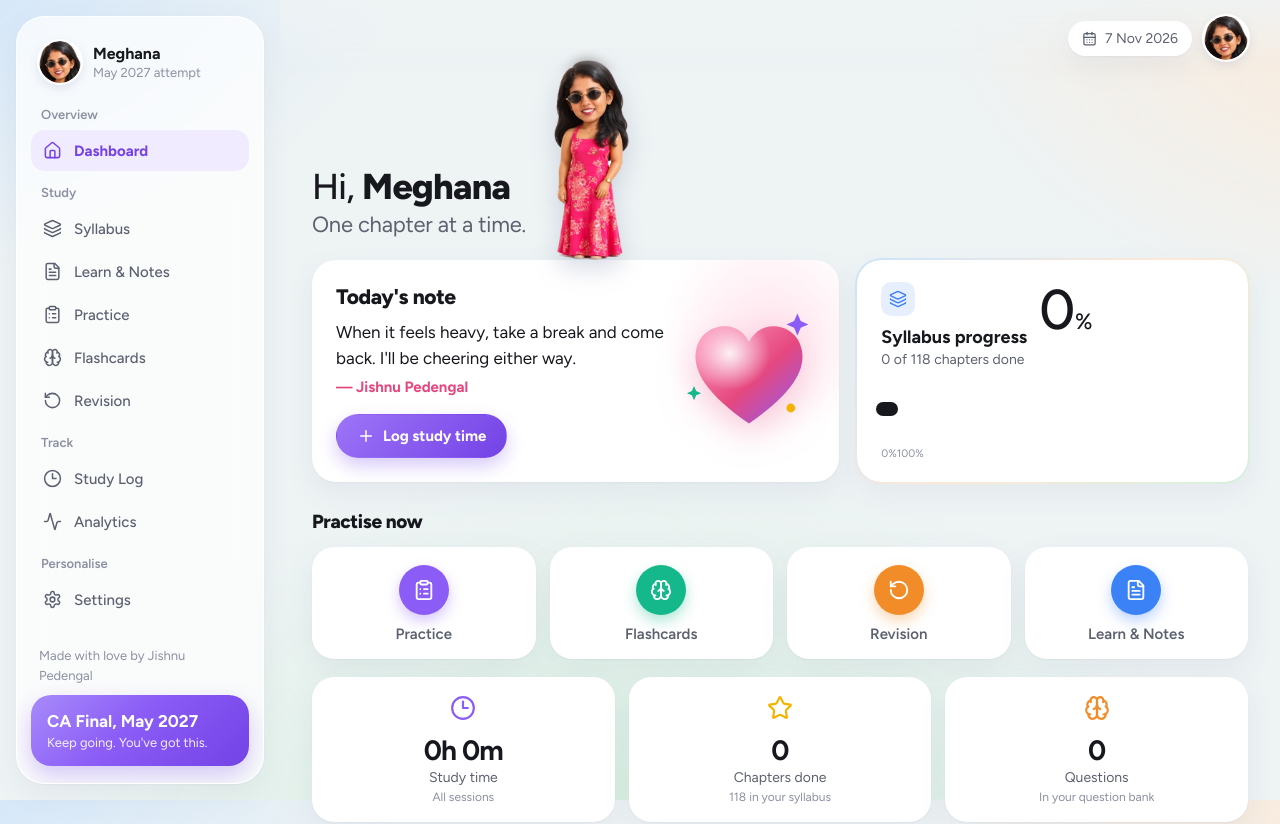
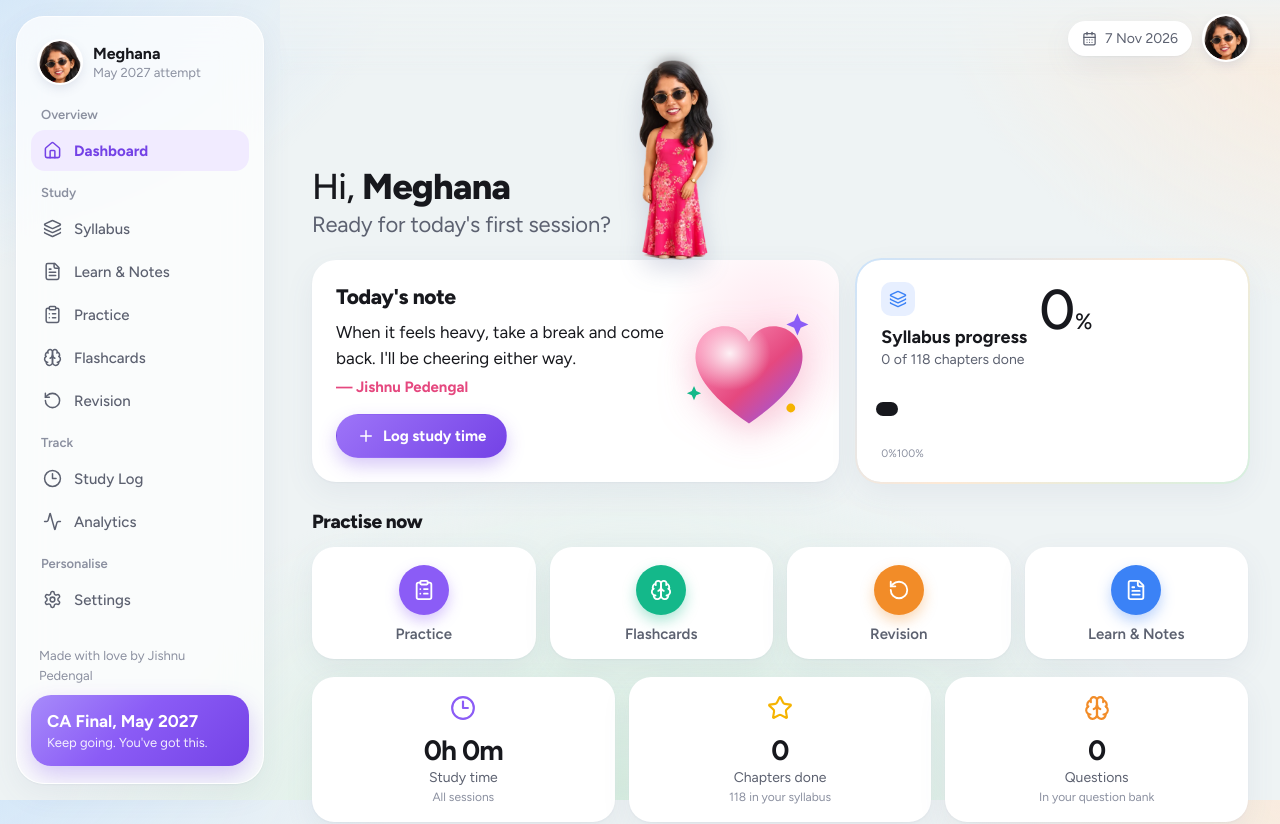
Before and after one commit to jishnup2930/ca-tutor, a React (Vite) app: page / in a window 1280 px wide. Shown: the top 824 px of the page. Built offline with nearby package versions, Linux system fonts and the light colour scheme.

Commit message:
Replace the greeting slogan with today's study time
"You've studied 2h 30m today." from today's logged sessions, or
"Ready for today's first session?" before any are logged.

Co-Authored-By: Claude Opus 5.5 <noreply@anthropic.com>

```diff
--- a/src/App.tsx
+++ b/src/App.tsx
@@ -269,9 +269,10 @@ function Dashboard({data,totalMinutes,progress,onNavigate,onAdd,onSubject}:{data
   const next = data.revisions.filter(r=>!r.done).sort((a,b)=>a.date.localeCompare(b.date)).slice(0,3);
   const lastTopic = [...data.sessions].sort((a,b)=>b.date.localeCompare(a.date))[0];
   const done = data.topics.filter(t=>t.status==="Completed").length;
+  const todayMins = data.sessions.filter(s=>s.date===today()).reduce((n,s)=>n+s.minutes,0);
   const paper = (id: string) => { const all = data.topics.filter(t=>t.subjectId===id); const d = all.filter(t=>t.status==="Completed").length; return { all: all.length, done: d, pct: all.length ? Math.round(d / all.length * 100) : 0 }; };
   return <>
-    <section className="hello"><div><h1>Hi, <b>{NAME}</b></h1><p>One chapter at a time.</p></div><img className="hello-figure" src="./meghana-figure.webp" alt="" width={210} height={560}/></section>
+    <section className="hello"><div><h1>Hi, <b>{NAME}</b></h1><p>{todayMins ? `You've studied ${fmtHours(todayMins).replace(/^0h /, "").replace(/ 0m$/, "")} today.` : "Ready for today's first session?"}</p></div><img className="hello-figure" src="./meghana-figure.webp" alt="" width={210} height={560}/></section>
     <div className="dash-top">
       <section className="personal-note"><div className="note-body"><h2>Today's note</h2><p className="note-text">{dailyQuote(new Date())}</p><p className="note-sign">— Jishnu Pedengal</p><button className="primary" onClick={onAdd}><Plus size={18}/> Log study time</button></div><HeartArt/></section>
       <button className="progress-card" onClick={()=>onNavigate("Syllabus")}>
```
Also changed, not shown: 1 other file (tests, documents, lock files or other folders).
